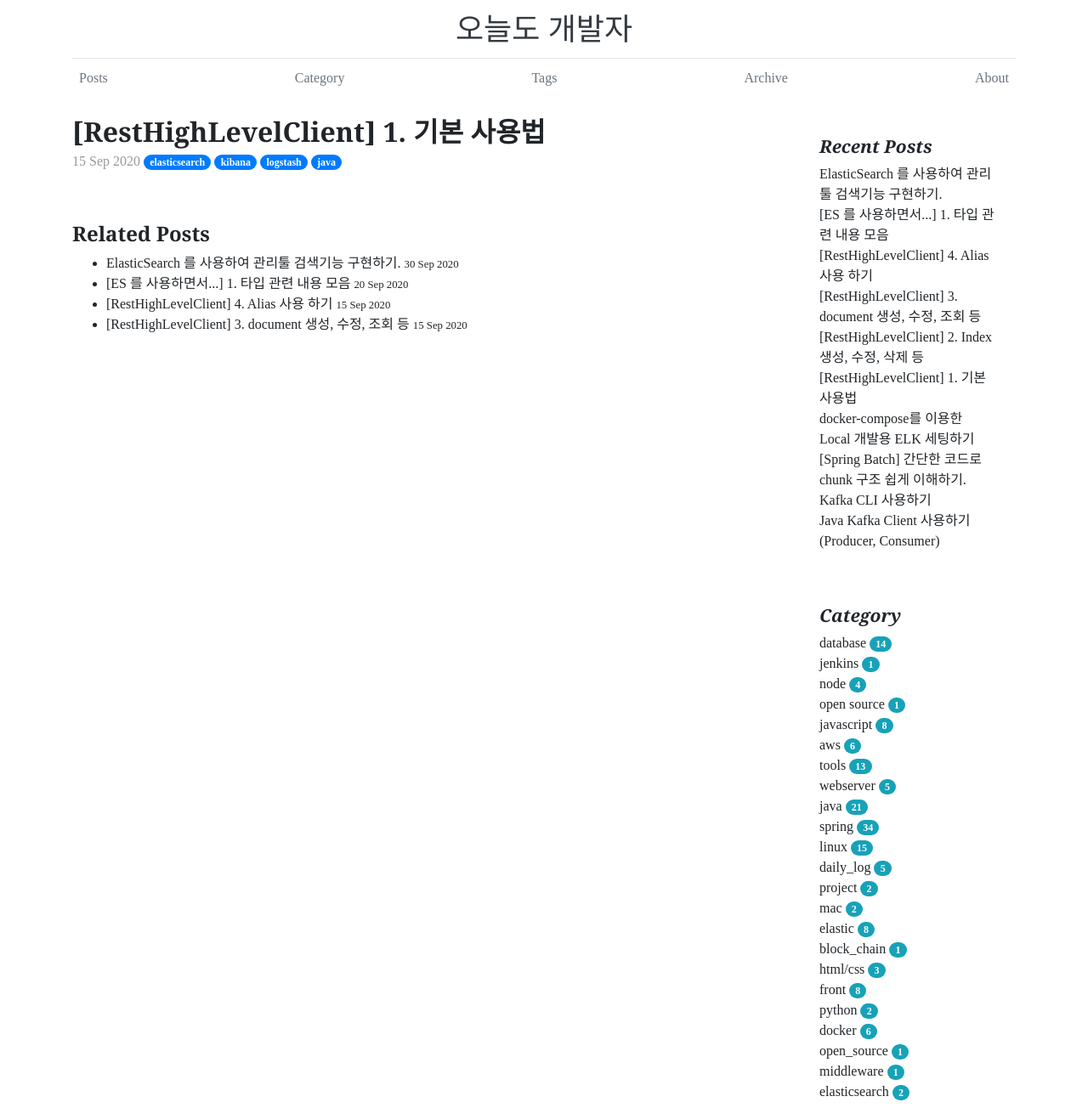
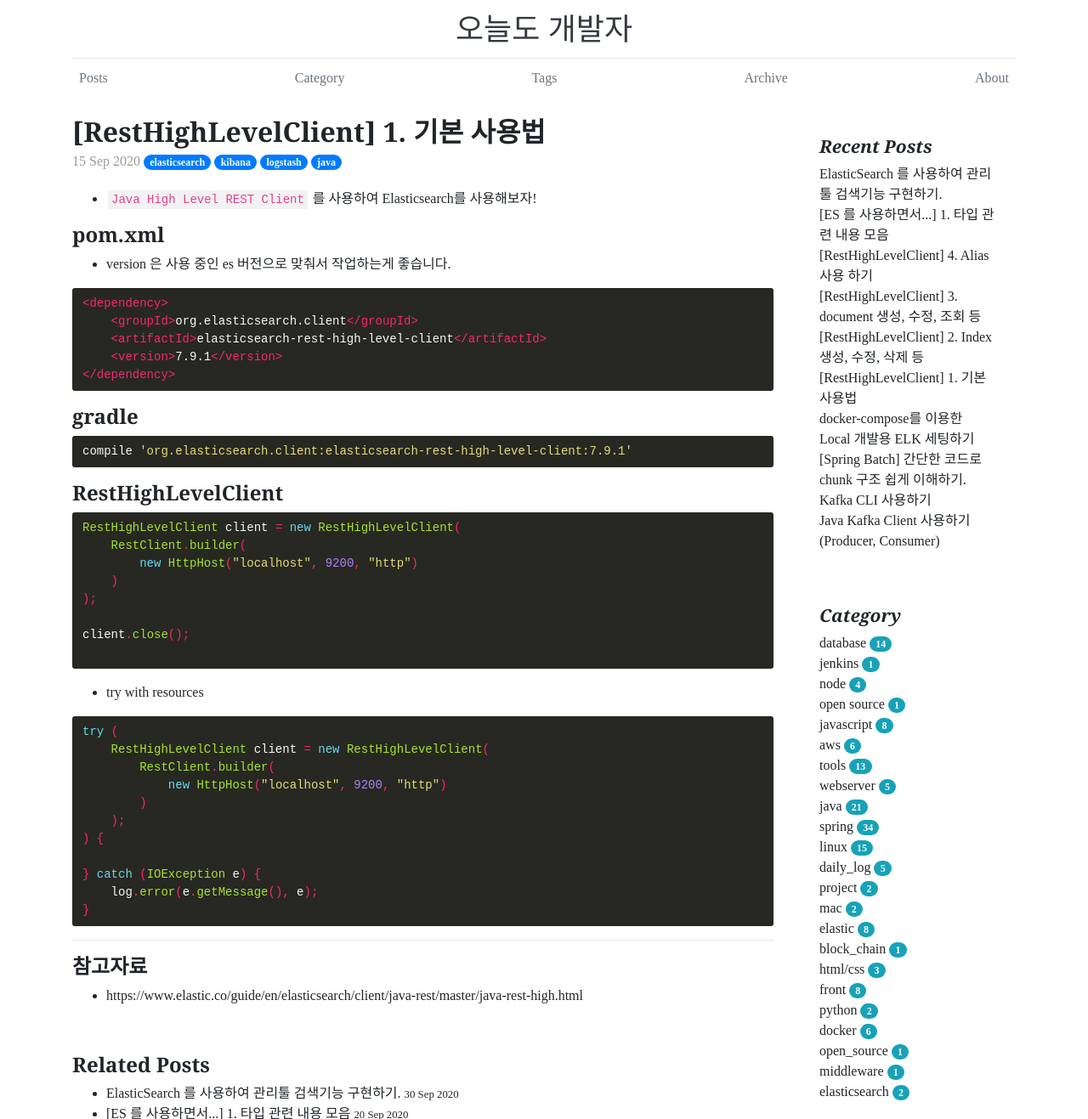
Before and after one commit to akageun/akageun.github.io, a Jekyll site: the page built from _posts/2020-09-15-how-to-use-elasticsearch-in-java-01.md, in a window 1280 px wide and 1400 px high, cut to the strip 0-1317 px from the top of the window. Shown: the whole strip at 85% size. Built offline with Jekyll 4.4.1, drawn with Linux system fonts in a browser that asks for light colours; some web fonts are replaced; comment, search, counter and statistics services are not loaded.

Commit message:
중간 커밋

````diff
--- a/_posts/2020-09-15-how-to-use-elasticsearch-in-java-01.md
+++ b/_posts/2020-09-15-how-to-use-elasticsearch-in-java-01.md
@@ -10,3 +10,53 @@
  - logstash
  - java
 ---
+
+- `Java High Level REST Client` 를 사용하여 Elasticsearch를 사용해보자!
+
+## pom.xml
+- version 은 사용 중인 es 버전으로 맞춰서 작업하는게 좋습니다.
+
+```xml
+<dependency>
+    <groupId>org.elasticsearch.client</groupId>
+    <artifactId>elasticsearch-rest-high-level-client</artifactId>
+    <version>7.9.1</version>
+</dependency>
+```
+
+## gradle
+```gradle
+compile 'org.elasticsearch.client:elasticsearch-rest-high-level-client:7.9.1'
+```
+
+## RestHighLevelClient
+```java
+RestHighLevelClient client = new RestHighLevelClient(
+    RestClient.builder(
+        new HttpHost("localhost", 9200, "http")
+    )
+);
+
+client.close();
+
+```
+
+- try with resources
+
+```java
+try (
+    RestHighLevelClient client = new RestHighLevelClient(
+        RestClient.builder(
+            new HttpHost("localhost", 9200, "http")
+        )
+    );
+) {
+
+} catch (IOException e) {
+    log.error(e.getMessage(), e);
+}
+```
+
+---
+## 참고자료
+- https://www.elastic.co/guide/en/elasticsearch/client/java-rest/master/java-rest-high.html
````
